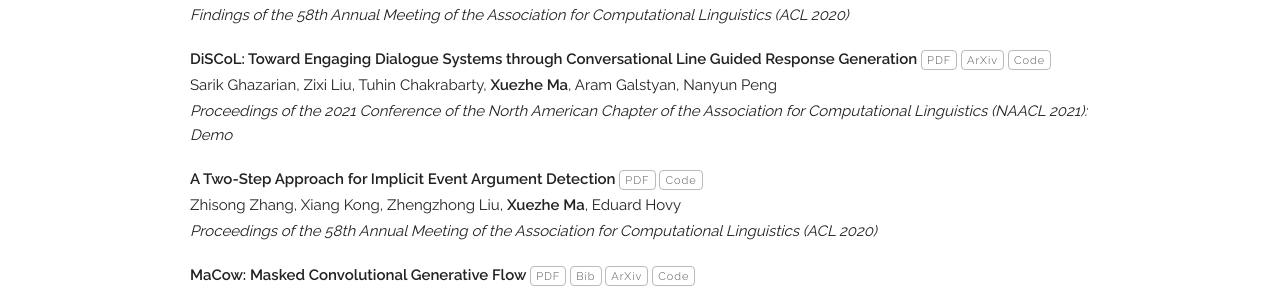
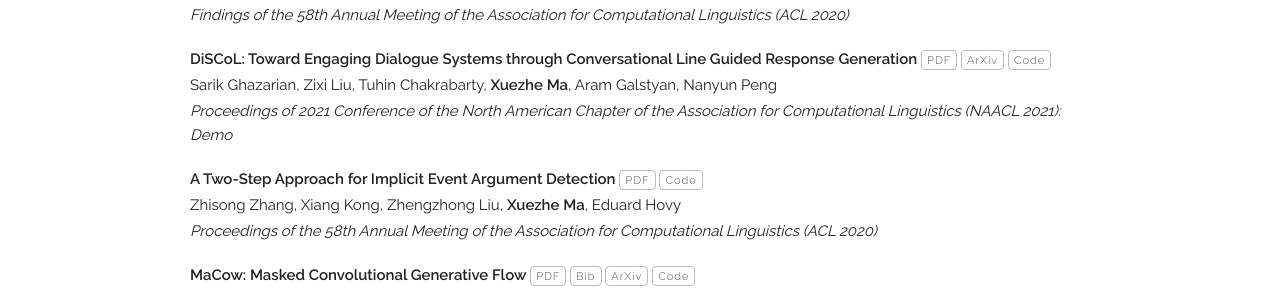
Before and after one commit to XuezheMax/XuezheMax.github.io, a Jekyll site: the page built from index.html, in a window 1280 px wide and 900 px high, scrolled down 1647 px. Shown: the part 158-451 px from the top of the window. Built offline with Jekyll 4.4.1, drawn with Linux system fonts in a browser that asks for light colours; some web fonts are replaced.

Commit message:
update publications

```diff
--- a/_data/publications.yaml
+++ b/_data/publications.yaml
@@ -35,7 +35,7 @@
 
   - title: "DiSCoL: Toward Engaging Dialogue Systems through Conversational Line Guided Response Generation"
     authors: "Sarik Ghazarian, Zixi Liu, Tuhin Chakrabarty, <b>Xuezhe Ma</b>, Aram Galstyan, Nanyun Peng"
-    venue: "Proceedings of the 2021 Conference of the North American Chapter of the Association for Computational Linguistics (NAACL 2021): Demo"
+    venue: "Proceedings of 2021 Conference of the North American Chapter of the Association for Computational Linguistics (NAACL 2021): Demo"
     paper_pdf: "https://www.aclweb.org/anthology/2021.naacl-demos.4.pdf"
     arXiv: "https://arxiv.org/abs/2102.02191"
     code: "https://github.com/PlusLabNLP/Dialogue_System_Hackathon"
```
